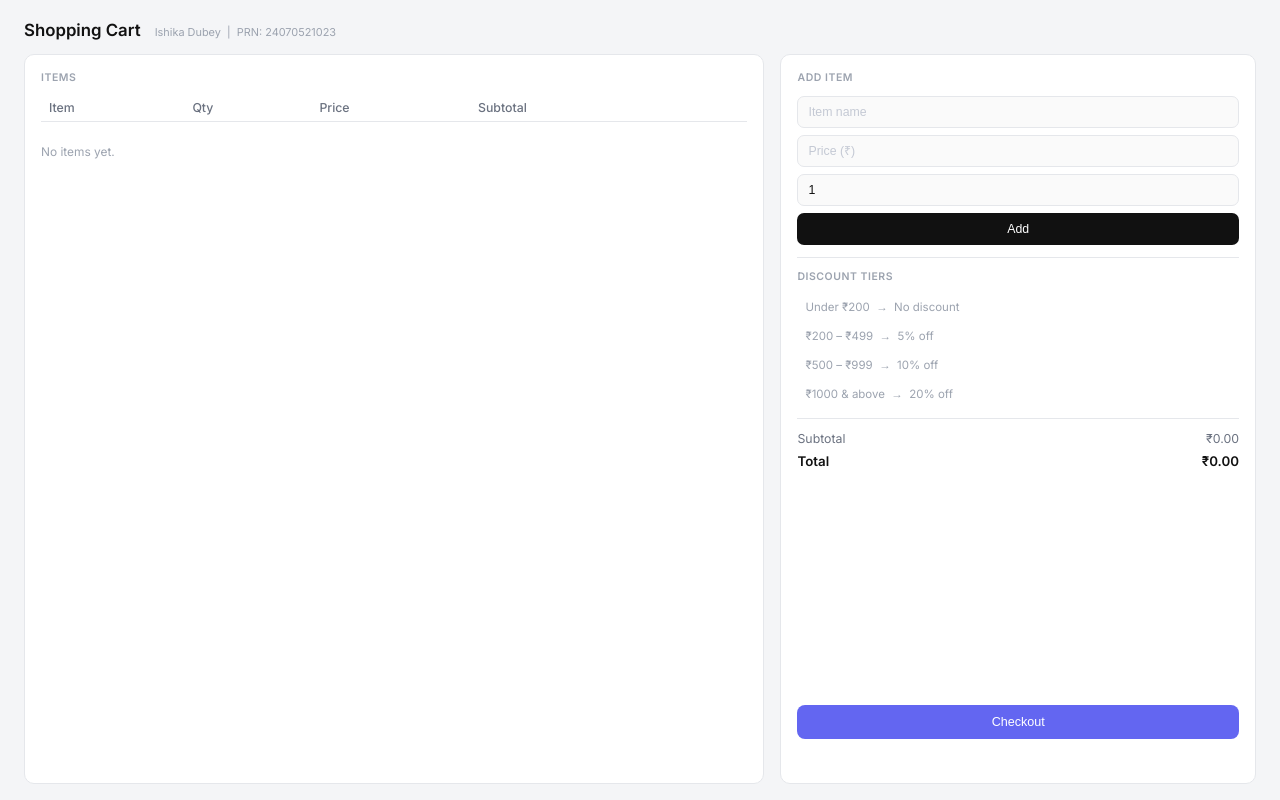
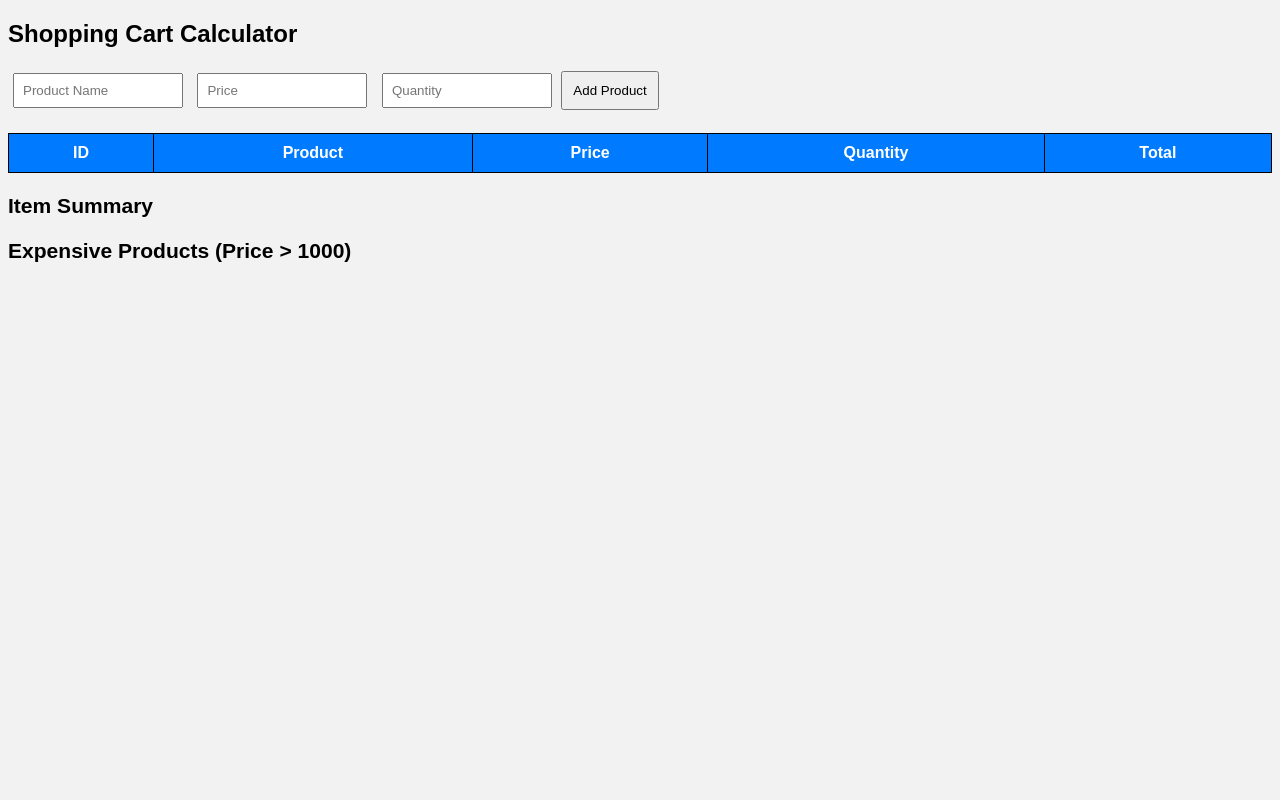
Before and after one commit to ishikadubey1105/JAVASCRIPT-SEM-5, a plain HTML site: page Task5/5.1/index.html in a window 1280 px wide. Drawn offline with Linux system fonts and the light colour scheme.

Commit message:
Update Task 5.1 - new content

```diff
--- a/Task5/5.1/index.html
+++ b/Task5/5.1/index.html
@@ -1,84 +1,185 @@
 <!DOCTYPE html>
-<html lang="en">
+<html>
 
 <head>
-  <meta charset="UTF-8" />
-  <meta name="viewport" content="width=device-width, initial-scale=1.0" />
-  <title>Cart Calculator</title>
-  <link rel="stylesheet" href="style.css" />
+  <meta charset="UTF-8">
+  <title>Shopping Cart</title>
+
+  <style>
+    body {
+      font-family: Arial;
+      background: #f2f2f2;
+    }
+
+    .container {
+      width: 800px;
+      margin: 30px auto;
+      background: white;
+      padding: 20px;
+      border-radius: 10px;
+      box-shadow: 0 0 10px gray;
+    }
+
+    input {
+      padding: 8px;
+      width: 150px;
+      margin: 5px;
+    }
+
+    button {
+      padding: 10px;
+      cursor: pointer;
+    }
+
+    table {
+      width: 100%;
+      border-collapse: collapse;
+      margin-top: 20px;
+    }
+
+    table,
+    th,
+    td {
+      border: 1px solid black;
+    }
+
+    th {
+      background: #007bff;
+      color: white;
+    }
+
+    th,
+    td {
+      padding: 10px;
+      text-align: center;
+    }
+
+    .result {
+      margin-top: 20px;
+      font-size: 18px;
+    }
+  </style>
 </head>
 
 <body>
+  <h2>Shopping Cart Calculator</h2>
+  <input type="text" id="name" placeholder="Product Name">
+  <input type="number" id="price" placeholder="Price">
+  <input type="number" id="qty" placeholder="Quantity">
 
-  <div class="page">
+  <button onclick="addProduct()">Add Product</button>
+  <table id="cartTable">
+    <tr>
+      <th>ID</th>
+      <th>Product</th>
+      <th>Price</th>
+      <th>Quantity</th>
+      <th>Total</th>
+    </tr>
+  </table>
 
-    <div class="header">
-      <h1>Shopping Cart</h1>
-      <p class="student-info">Ishika Dubey &nbsp;|&nbsp; PRN: 24070521023</p>
+  <div class="result" id="result">
+    <h3>Item Summary</h3>
+    <ul id="summary"></ul>
+    <h3>Expensive Products (Price > 1000)</h3>
+    <ul id="expensive"></ul>
   </div>
 
-    <div class="layout">
+  <script>
+    let cart = [];
+    function addProduct() {
+      let name = document.getElementById("name").value;
+      let price = parseFloat(document.getElementById("price").value);
+      let qty = parseInt(document.getElementById("qty").value);
 
+      if (name == "" || isNaN(price) || isNaN(qty)) {
+        alert("Please enter all fields");
+        return;
+      }
 
-      <div class="panel left-panel">
-        <p class="panel-title">Items</p>
-        <table>
-          <thead>
+      let product = {
+        id: cart.length + 1,
+        name: name,
+        price: price,
+        quantity: qty
+      };
+
+      cart.push(product);
+      displayCart();
+      document.getElementById("name").value = "";
+      document.getElementById("price").value = "";
+      document.getElementById("qty").value = "";
+    }
+
+    function displayCart() {
+      let table = document.getElementById("cartTable");
+      table.innerHTML = `
                 <tr>
-              <th>Item</th>
-              <th>Qty</th>
+                <th>ID</th>
+                <th>Product</th>
                 <th>Price</th>
-              <th>Subtotal</th>
-              <th></th>
+                <th>Quantity</th>
+                <th>Total</th>
                 </tr>
-          </thead>
-          <tbody id="cartBody"></tbody>
-        </table>
-        <p id="emptyMsg" class="empty">No items yet.</p>
-      </div>
+            `;
 
+      cart.forEach(function (item) {
+        table.innerHTML += `
+                <tr>
+                <td>${item.id}</td>
+                <td>${item.name}</td>
+                <td>${item.price}</td>
+                <td>${item.quantity}</td>
+                <td>${item.price * item.quantity}</td>
+                </tr>
+                `;
+      });
 
+      let total = cart.reduce(function (sum, item) {
+        return sum + (item.price * item.quantity);
+      }, 0);
 
-      <div class="panel right-panel">
+      let discount = 0;
 
-        <p class="panel-title">Add Item</p>
-        <div class="form-group">
-          <input id="itemName" type="text" placeholder="Item name" />
-          <input id="itemPrice" type="number" placeholder="Price (₹)" min="0" />
-          <input id="itemQty" type="number" placeholder="Qty" min="1" value="1" />
-          <button onclick="addItem()">Add</button>
-        </div>
+      if (total >= 50000)
+        discount = total * 0.20;
 
-        <hr />
+      else if (total >= 20000)
+        discount = total * 0.10;
 
-        <p class="panel-title">Discount Tiers</p>
-        <ul class="tiers" id="tierList">
-          <li id="t0">Under ₹200 &nbsp;→&nbsp; No discount</li>
-          <li id="t1">₹200 – ₹499 &nbsp;→&nbsp; 5% off</li>
-          <li id="t2">₹500 – ₹999 &nbsp;→&nbsp; 10% off</li>
-          <li id="t3">₹1000 &amp; above &nbsp;→&nbsp; 20% off</li>
-        </ul>
+      else if (total >= 5000)
+        discount = total * 0.05;
 
-        <hr />
+      let finalAmount = total - discount;
 
-        <div class="summary">
-          <div class="row"><span>Subtotal</span><span id="subtotal">₹0.00</span></div>
-          <div class="row green" id="discRow" style="display:none">
-            <span id="discLabel">Discount</span>
-            <span id="discAmt">-₹0.00</span>
-          </div>
-          <div class="row bold"><span>Total</span><span id="total">₹0.00</span></div>
-        </div>
+      document.getElementById("result").innerHTML =
+        `
+            <b>Total Amount :</b> ${total}<br>
+            <b>Discount :</b> ${discount.toFixed(2)}<br>
+            <b>Final Amount :</b> ${finalAmount.toFixed(2)}
+            `;
 
-        <button class="checkout" onclick="checkout()">Checkout</button>
+      let summary = document.getElementById("summary");
+      summary.innerHTML = "";
+      cart.map(function (item) {
+        summary.innerHTML +=
+          `<li>${item.name} : ${item.price * item.quantity}</li>`;
+      });
 
-        <p id="msg" class="msg"></p>
-      </div>
+      let expensive = document.getElementById("expensive");
+      expensive.innerHTML = "";
 
-    </div>
-  </div>
+      let exp = cart.filter(function (item) {
+        return item.price > 1000;
+      });
 
-  <script src="script.js"></script>
+      exp.forEach(function (item) {
+        expensive.innerHTML += `<li>${item.name}</li>`;
+      });
+
+    }
+
+  </script>
 </body>
 
 </html>
--- a/Task5/5.1/script.js
+++ /dev/null
@@ -1,76 +0,0 @@
-let cart = [];
-let nextId = 1;
-
-const DISCOUNT = 10;
-
-function addItem() {
-  const name  = document.getElementById("itemName").value.trim();
-  const price = parseFloat(document.getElementById("itemPrice").value);
-  const qty   = parseInt(document.getElementById("itemQty").value);
-
-  if (!name || isNaN(price) || price < 0 || isNaN(qty) || qty < 1) {
-    showMsg("Please fill in all fields correctly.", "red");
-    return;
-  }
-
-  cart.push({ id: nextId++, name, price, qty, subtotal: price * qty });
-
-  document.getElementById("itemName").value  = "";
-  document.getElementById("itemPrice").value = "";
-  document.getElementById("itemQty").value   = "1";
-
-  showMsg("", "");
-  render();
-}
-
-function removeItem(id) {
-  cart = cart.filter(item => item.id !== id);
-  render();
-}
-
-function render() {
-  const tbody    = document.getElementById("cartBody");
-  const emptyMsg = document.getElementById("emptyMsg");
-
-  tbody.innerHTML = "";
-
-  if (cart.length === 0) {
-    emptyMsg.style.display = "block";
-  } else {
-    emptyMsg.style.display = "none";
-    tbody.innerHTML = cart.map(item => `
-      <tr>
-        <td>${item.name}</td>
-        <td>${item.qty}</td>
-        <td>₹${item.price.toFixed(2)}</td>
-        <td>₹${item.subtotal.toFixed(2)}</td>
-        <td><button class="del" onclick="removeItem(${item.id})">✕</button></td>
-      </tr>
-    `).join("");
-  }
-
-  const subtotal = cart.reduce((sum, item) => sum + item.subtotal, 0);
-  const discAmt  = (subtotal * DISCOUNT) / 100;
-  const total    = subtotal - discAmt;
-
-  document.getElementById("subtotal").textContent = `₹${subtotal.toFixed(2)}`;
-  document.getElementById("discAmt").textContent  = `-₹${discAmt.toFixed(2)}`;
-  document.getElementById("total").textContent    = `₹${total.toFixed(2)}`;
-}
-
-function checkout() {
-  if (cart.length === 0) { showMsg("Cart is empty!", "red"); return; }
-  const subtotal = cart.reduce((sum, item) => sum + item.subtotal, 0);
-  const total    = subtotal - (subtotal * DISCOUNT / 100);
-  showMsg(`Order placed! Total paid: ₹${total.toFixed(2)}`, "green");
-  cart = [];
-  render();
-}
-
-function showMsg(text, color) {
-  const el = document.getElementById("msg");
-  el.textContent = text;
-  el.style.color = color;
-}
-
-render();
--- a/Task5/5.1/style.css
+++ /dev/null
@@ -1,249 +0,0 @@
-@import url('https://fonts.googleapis.com/css2?family=Inter:wght@400;500;600&display=swap');
-
-* {
-  box-sizing: border-box;
-  margin: 0;
-  padding: 0;
-}
-
-html,
-body {
-  height: 100%;
-  overflow: hidden;
-  font-family: 'Inter', sans-serif;
-  background: #f4f5f7;
-  color: #1a1a1a;
-  font-size: 14px;
-}
-
-
-.page {
-  height: 100vh;
-  display: flex;
-  flex-direction: column;
-  padding: 20px 24px 16px;
-  gap: 14px;
-}
-
-.header {
-  display: flex;
-  align-items: baseline;
-  gap: 14px;
-}
-
-h1 {
-  font-size: 1.2rem;
-  font-weight: 600;
-  color: #111;
-}
-
-.student-info {
-  font-size: 0.78rem;
-  color: #9ca3af;
-  font-weight: 400;
-}
-
-/* ── Two-column layout ── */
-.layout {
-  display: flex;
-  gap: 16px;
-  flex: 1;
-  overflow: hidden;
-}
-
-
-.panel {
-  background: #fff;
-  border: 1px solid #e5e7eb;
-  border-radius: 10px;
-  padding: 16px;
-  display: flex;
-  flex-direction: column;
-  gap: 10px;
-}
-
-.panel-title {
-  font-size: 0.75rem;
-  font-weight: 600;
-  text-transform: uppercase;
-  letter-spacing: 0.05em;
-  color: #9ca3af;
-}
-
-.left-panel {
-  flex: 1.6;
-  overflow: hidden;
-}
-
-.left-panel table {
-  width: 100%;
-  border-collapse: collapse;
-  font-size: 0.88rem;
-}
-
-.left-panel thead th {
-  text-align: left;
-  padding: 6px 8px;
-  font-weight: 500;
-  color: #6b7280;
-  border-bottom: 1px solid #e5e7eb;
-}
-
-.left-panel tbody tr {
-  border-bottom: 1px solid #f3f4f6;
-}
-
-.left-panel tbody td {
-  padding: 8px 8px;
-  color: #374151;
-}
-
-.empty {
-  color: #9ca3af;
-  font-size: 0.85rem;
-  padding: 12px 0;
-}
-
-.del {
-  background: none;
-  border: none;
-  color: #d1d5db;
-  cursor: pointer;
-  font-size: 0.8rem;
-  padding: 2px 6px;
-  border-radius: 4px;
-  transition: color 0.15s, background 0.15s;
-}
-
-.del:hover {
-  color: #ef4444;
-  background: #fef2f2;
-}
-
-
-.right-panel {
-  flex: 1;
-  gap: 12px;
-}
-
-
-.form-group {
-  display: flex;
-  flex-direction: column;
-  gap: 7px;
-}
-
-.form-group input {
-  width: 100%;
-  padding: 8px 10px;
-  border: 1px solid #e5e7eb;
-  border-radius: 7px;
-  font-size: 0.88rem;
-  color: #111;
-  outline: none;
-  background: #fafafa;
-  transition: border-color 0.15s;
-}
-
-.form-group input::placeholder {
-  color: #c4c9d4;
-}
-
-.form-group input:focus {
-  border-color: #6366f1;
-  background: #fff;
-}
-
-.form-group button {
-  padding: 9px;
-  background: #111;
-  color: #fff;
-  border: none;
-  border-radius: 7px;
-  font-size: 0.88rem;
-  font-weight: 500;
-  cursor: pointer;
-  transition: background 0.15s;
-}
-
-.form-group button:hover {
-  background: #374151;
-}
-
-
-hr {
-  border: none;
-  border-top: 1px solid #e5e7eb;
-}
-
-
-.tiers {
-  list-style: none;
-  display: flex;
-  flex-direction: column;
-  gap: 5px;
-}
-
-.tiers li {
-  font-size: 0.82rem;
-  color: #9ca3af;
-  padding: 5px 8px;
-  border-radius: 6px;
-  transition: background 0.15s, color 0.15s;
-}
-
-.tiers li.active-tier {
-  background: #f0fdf4;
-  color: #15803d;
-  font-weight: 500;
-}
-
-
-.summary {
-  display: flex;
-  flex-direction: column;
-  gap: 7px;
-}
-
-.row {
-  display: flex;
-  justify-content: space-between;
-  font-size: 0.88rem;
-  color: #6b7280;
-}
-
-.row.green {
-  color: #16a34a;
-}
-
-.row.bold {
-  font-weight: 600;
-  color: #111;
-  font-size: 0.95rem;
-}
-
-/* ── Checkout button ── */
-.checkout {
-  width: 100%;
-  padding: 10px;
-  background: #6366f1;
-  color: #fff;
-  border: none;
-  border-radius: 8px;
-  font-size: 0.9rem;
-  font-weight: 500;
-  cursor: pointer;
-  transition: background 0.15s;
-  margin-top: auto;
-}
-
-.checkout:hover {
-  background: #4f46e5;
-}
-
-/* ── Status message ── */
-.msg {
-  font-size: 0.82rem;
-  min-height: 16px;
-  text-align: center;
-}
```
Also changed, not shown: Task5/5.1/image.png. Lines whose indentation alone changed are shown as unchanged.
